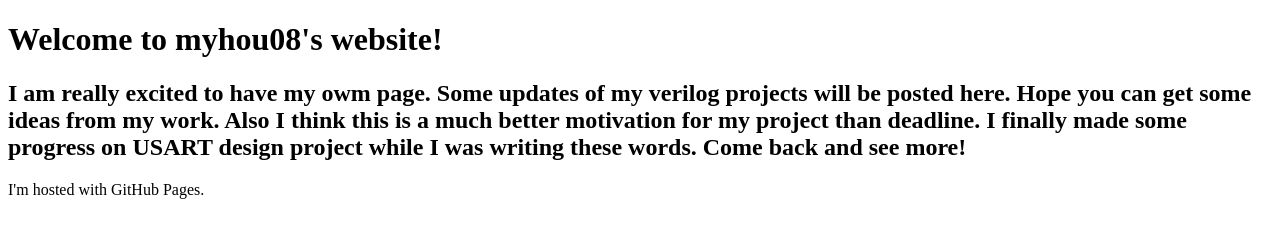
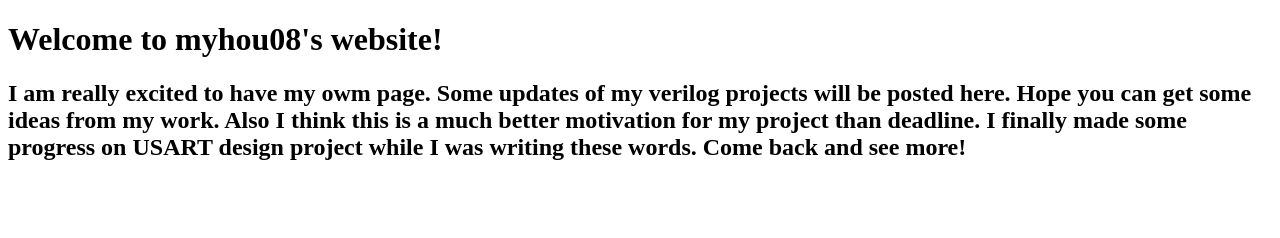
Before and after one commit to myhou08/myhou08.github.io, a plain HTML site: page index.html in a window 1280 px wide. Drawn offline with Linux system fonts and the light colour scheme.

Commit message:
Update index.html

```diff
--- a/index.html
+++ b/index.html
@@ -4,6 +4,6 @@
 <h1>Welcome to myhou08's website!</h1>
 <h2>I am really excited to have my owm page. Some updates of my verilog projects will be posted here. Hope you can get some ideas from my work. Also I think this is a much better motivation for my project than deadline. I finally made some progress on USART design project while I was writing these words. Come back and see more!</h2>
 
-<p>I'm hosted with GitHub Pages.</p>
+<p></p>
 </body>
 </html>
```
